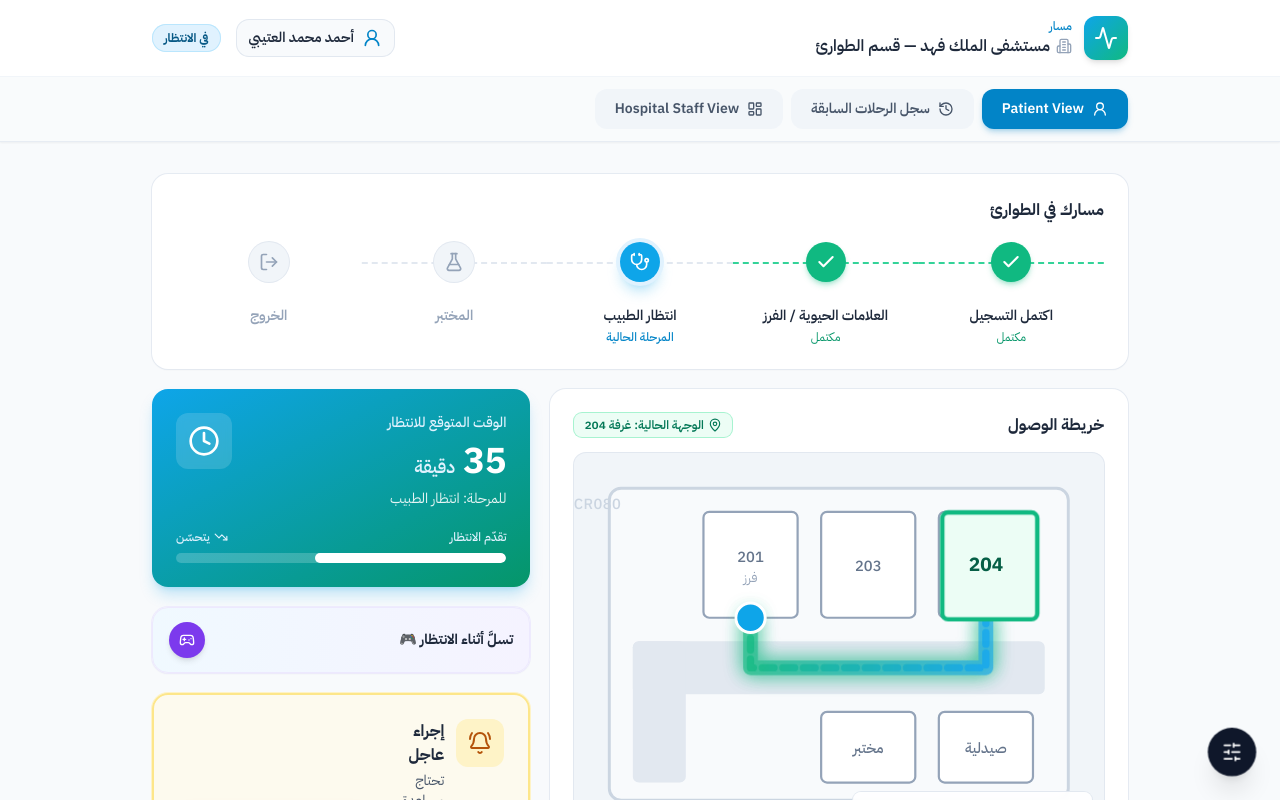
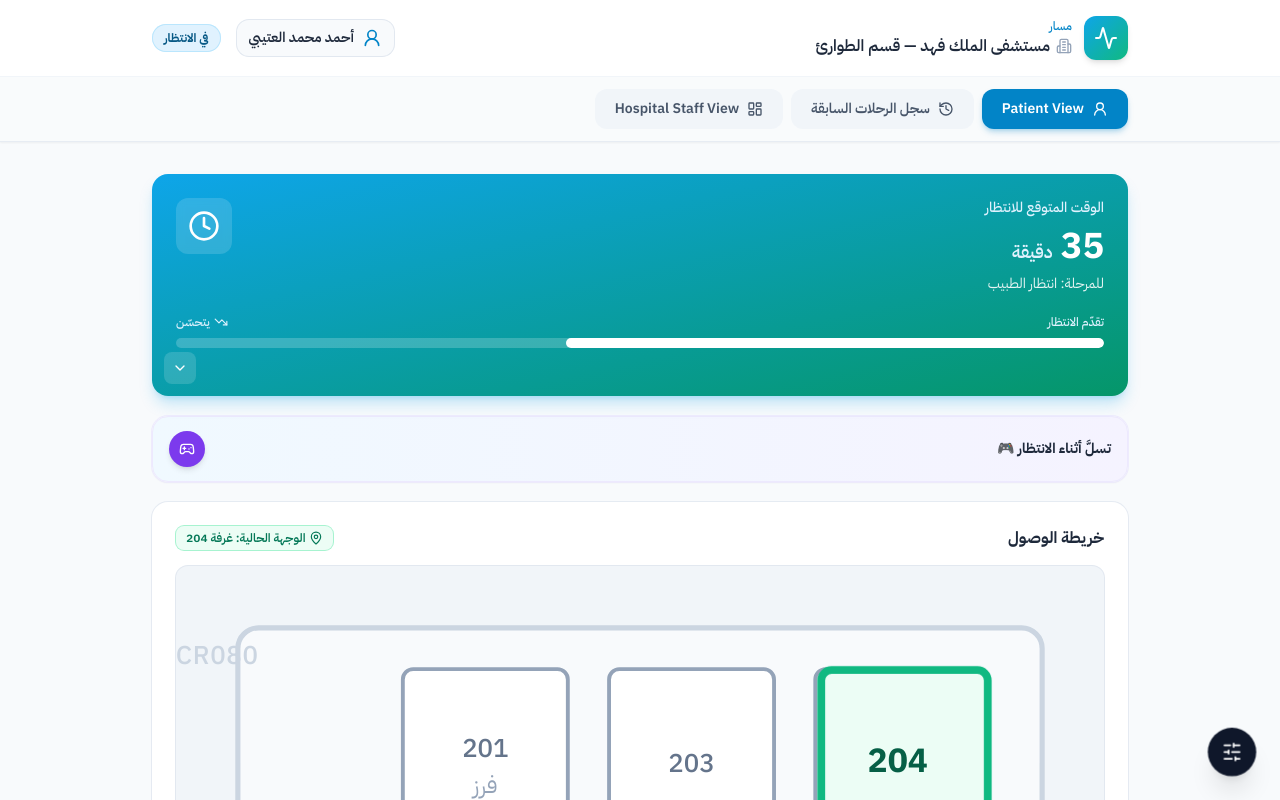
Before and after one commit to KotaibahGhaleb/EMS, a React (Vite) app: page / in a window 1280 px wide. Shown: the top 800 px of the page. Built offline with nearby package versions, Linux system fonts and the light colour scheme.

Commit message:
Simplify patient dashboard layout and expandable wait history.
Remove the ED stepper and urgent help; put wait time and mini-games above the map with completed steps in the wait card.

Co-authored-by: Cursor <cursoragent@cursor.com>

```diff
--- a/src/App.tsx
+++ b/src/App.tsx
@@ -59,11 +59,6 @@ export default function App() {
         status: nextStep === 'discharge' ? 'stable' : prev.status,
       }
     })
-  }, [])
-
-  const handleUrgent = useCallback(() => {
-    setJourney((prev) => ({ ...prev, status: 'urgent' }))
-    setToast('تم إبلاغ فريق التمريض — سيصل إليك خلال دقائق')
   }, [])
 
   const toggleCritical = useCallback(() => {
@@ -139,7 +134,6 @@ export default function App() {
             demo={demo}
             displayWaitMinutes={displayWaitMinutes}
             onAdvanceStep={advanceStep}
-            onUrgent={handleUrgent}
             onTransferSahafa={handleTransferSahafa}
           />
         )}
--- a/src/components/PatientDashboard.tsx
+++ b/src/components/PatientDashboard.tsx
@@ -1,9 +1,7 @@
 import { ChevronLeft } from 'lucide-react'
 import { CriticalCaseBanner } from './CriticalCaseBanner'
 import { FloorPlanMap } from './FloorPlanMap'
-import { ProgressStepper } from './ProgressStepper'
 import { StaffBoostBanner } from './StaffBoostBanner'
-import { UrgentActionButton } from './UrgentActionButton'
 import { WaitingTimeWidget } from './WaitingTimeWidget'
 import { WaitingGamesLauncher } from './waitingGames/WaitingGamesLauncher'
 import type { DemoScenarioState } from '../types/demo'
@@ -14,7 +12,6 @@ interface PatientDashboardProps {
   demo: DemoScenarioState
   displayWaitMinutes: number
   onAdvanceStep: () => void
-  onUrgent: () => void
   onTransferSahafa: () => void
 }
 
@@ -23,7 +20,6 @@ export function PatientDashboard({
   demo,
   displayWaitMinutes,
   onAdvanceStep,
-  onUrgent,
   onTransferSahafa,
 }: PatientDashboardProps) {
   return (
@@ -36,30 +32,23 @@ export function PatientDashboard({
         onTransfer={onTransferSahafa}
       />
 
-      <ProgressStepper currentStep={journey.currentStep} />
-
-      <div className="grid gap-5 lg:grid-cols-5">
-        <div className="lg:col-span-3">
-          <FloorPlanMap
-            roomNumber={journey.roomNumber}
-            currentStep={journey.currentStep}
-          />
-        </div>
-        <div className="flex flex-col gap-5 lg:col-span-2">
       <WaitingTimeWidget
         minutes={displayWaitMinutes}
         currentStep={journey.currentStep}
         highlightNext={demo.doctorOvertime}
       />
+
       <WaitingGamesLauncher
         waitMinutes={displayWaitMinutes}
         roomNumber={journey.roomNumber}
         queueTurnActive={demo.doctorOvertime}
         currentStep={journey.currentStep}
       />
-          <UrgentActionButton onUrgentRequest={onUrgent} />
-        </div>
-      </div>
+
+      <FloorPlanMap
+        roomNumber={journey.roomNumber}
+        currentStep={journey.currentStep}
+      />
 
       <div className="flex justify-center border-t border-slate-200 pt-6">
         <button
--- a/src/components/WaitingTimeWidget.tsx
+++ b/src/components/WaitingTimeWidget.tsx
@@ -1,6 +1,16 @@
-import { Clock, TrendingDown, Zap } from 'lucide-react'
+import { Check, ChevronDown, ChevronUp, Clock, TrendingDown, Zap } from 'lucide-react'
+import { useMemo, useState } from 'react'
 import type { JourneyStep } from '../types/patient'
-import { STEP_LABELS } from '../data/mockPatient'
+import { STEP_LABELS, STEP_ORDER } from '../data/mockPatient'
+
+/** Shorter labels for completed-step history inside the wait card */
+const COMPLETED_HISTORY_LABELS: Record<JourneyStep, string> = {
+  registration: 'اكتمل التسجيل',
+  vitals_triage: 'العلامات الحيوية',
+  waiting_doctor: 'انتظار الطبيب',
+  lab: 'المختبر',
+  discharge: 'الخروج',
+}
 
 interface WaitingTimeWidgetProps {
   minutes: number
@@ -8,16 +18,28 @@ interface WaitingTimeWidgetProps {
   highlightNext?: boolean
 }
 
+function completedStepsBefore(currentStep: JourneyStep): JourneyStep[] {
+  const activeIndex = STEP_ORDER.indexOf(currentStep)
+  if (activeIndex <= 0) return []
+  return STEP_ORDER.slice(0, activeIndex)
+}
+
 export function WaitingTimeWidget({
   minutes,
   currentStep,
   highlightNext = false,
 }: WaitingTimeWidgetProps) {
+  const [historyOpen, setHistoryOpen] = useState(false)
+  const completedSteps = useMemo(
+    () => completedStepsBefore(currentStep),
+    [currentStep],
+  )
+  const canExpandHistory = completedSteps.length > 0
   const progress = Math.min(100, Math.max(15, 100 - minutes * 1.2))
 
   return (
     <section
-      className={`rounded-2xl p-5 text-white shadow-lg sm:p-6 ${
+      className={`relative rounded-2xl p-5 pb-12 text-white shadow-lg sm:p-6 sm:pb-12 ${
         highlightNext
           ? 'bg-gradient-to-br from-emerald-500 to-teal-600 shadow-emerald-500/30 ring-2 ring-emerald-300/50'
           : 'bg-gradient-to-br from-sky-500 to-emerald-600 shadow-sky-500/25'
@@ -59,7 +81,44 @@ export function WaitingTimeWidget({
             style={{ width: `${progress}%` }}
           />
         </div>
+
+        <div
+          className={`grid transition-[grid-template-rows,opacity,margin] duration-300 ease-out ${
+            historyOpen && canExpandHistory
+              ? 'mt-4 grid-rows-[1fr] opacity-100'
+              : 'mt-0 grid-rows-[0fr] opacity-0'
+          }`}
+        >
+          <div className="overflow-hidden">
+            <ul className="space-y-2 border-t border-white/20 pt-3" role="list">
+              {completedSteps.map((step) => (
+                <li key={step}>
+                  <span className="inline-flex items-center gap-2 rounded-lg bg-white/15 px-2.5 py-1.5 text-xs font-medium text-white/95">
+                    <Check className="h-3.5 w-3.5 shrink-0 text-emerald-200" strokeWidth={2.5} />
+                    {COMPLETED_HISTORY_LABELS[step]}
+                  </span>
+                </li>
+              ))}
+            </ul>
+          </div>
+        </div>
       </div>
+
+      {canExpandHistory && (
+        <button
+          type="button"
+          onClick={() => setHistoryOpen((open) => !open)}
+          className="absolute bottom-3 end-3 inline-flex h-8 w-8 items-center justify-center rounded-lg bg-white/15 text-white transition hover:bg-white/25 focus-visible:outline focus-visible:outline-2 focus-visible:outline-offset-2 focus-visible:outline-white/80"
+          aria-expanded={historyOpen}
+          aria-label={historyOpen ? 'إخفاء المراحل المكتملة' : 'عرض المراحل المكتملة'}
+        >
+          {historyOpen ? (
+            <ChevronUp className="h-4 w-4" aria-hidden />
+          ) : (
+            <ChevronDown className="h-4 w-4" aria-hidden />
+          )}
+        </button>
+      )}
     </section>
   )
 }
```
Lines whose indentation alone changed are shown as unchanged.
